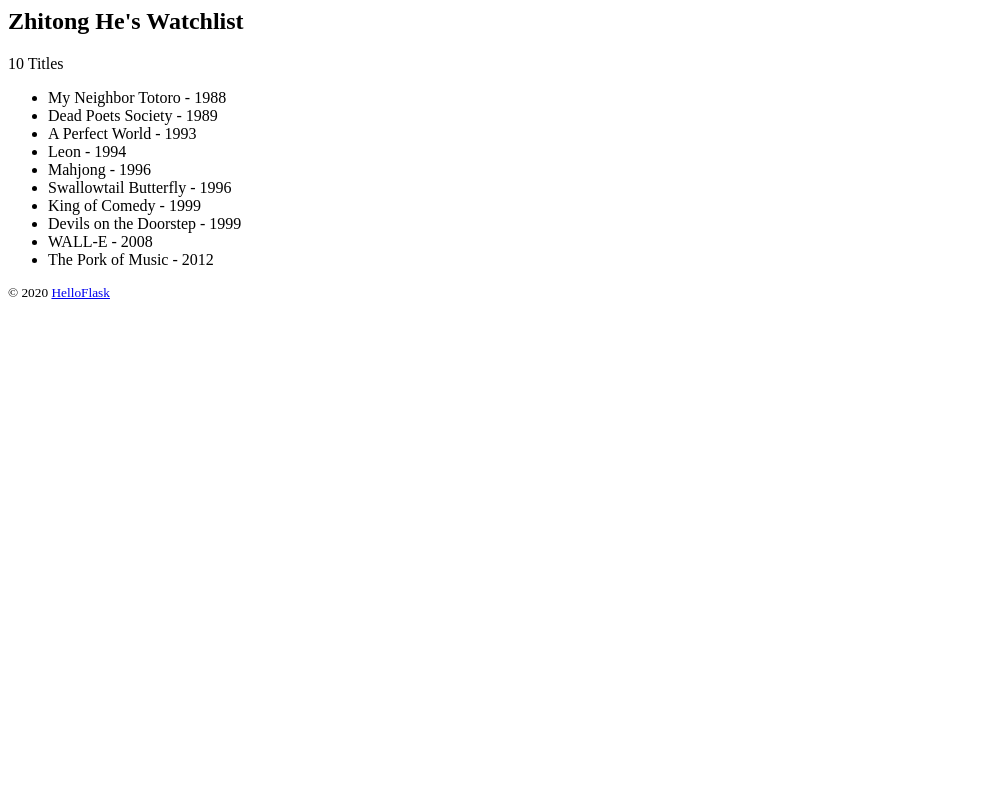
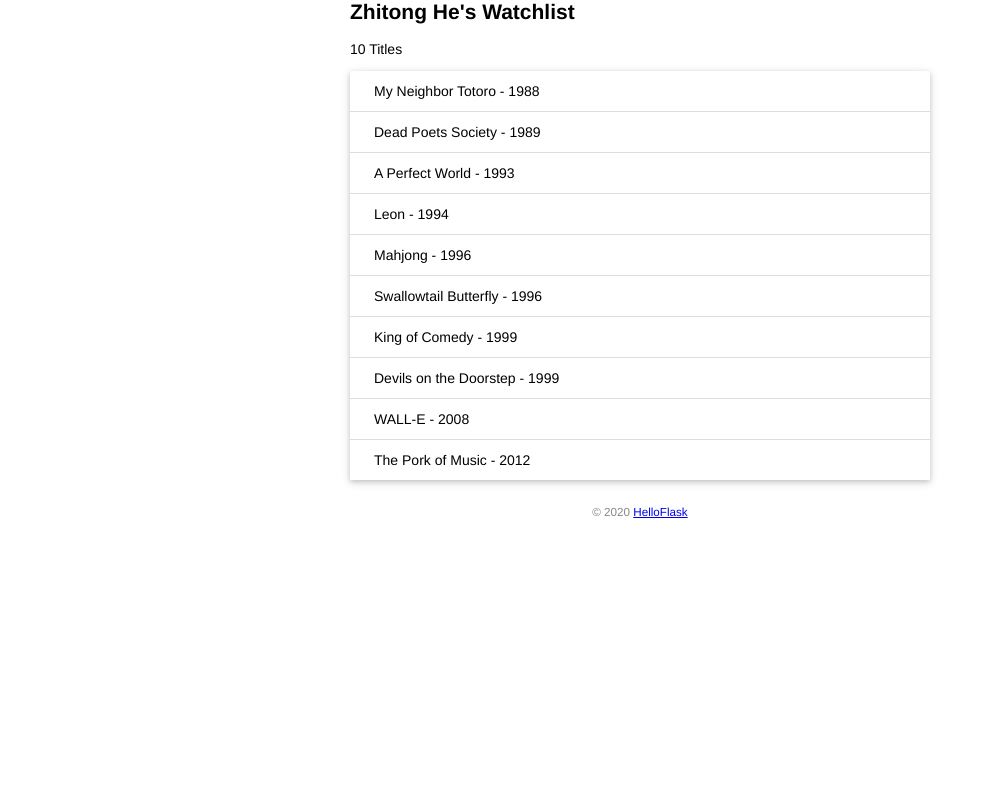
Before and after one commit to DRRMAST/watchlist, a Flask app: page / in a window 1280 px wide. Shown: the whole page, without its empty margins (0-988 px from the left). Run offline with Flask 2, Linux system fonts and the light colour scheme.

Commit message:
Add static files

```diff
--- a/app.py
+++ b/app.py
@@ -20,11 +20,11 @@ app = Flask(__name__)
 @app.route('/')
 def index():
 	return render_template('index.html', name=name, movies=movies)
+def hello():
+	return '<h1>Hello Totoro!</h1><img src="http://helloflask.com/totoro.gif">'
 
 @app.route('/index')
 @app.route('/home')
-def hello():
-	return '<h1>Hello Totoro!</h1><img src="http://helloflask.com/totoro.gif">'
 
 @app.route('/user/<name>')
 def user_page(name):
--- /dev/null
+++ b/static/style.css
@@ -0,0 +1,43 @@
+body {
+	margin:auto;
+	max-width: 580px;
+	font-size: 14px;
+	font-family: Helvetica, Arial, sans-serif;
+}
+
+footer {
+	color: #888;
+	margin-top: 15px;
+	text-align: center;
+	padding: 10px;
+}
+
+.zen {
+	width: 40px;
+}
+
+.movie-list {
+	list-style-type: none;
+	padding: 0;
+	margin-bottom: 10px;
+	box-shadow: 0 2px 5px 0 rgba(0 ,0 , 0, 0.16), 0 2px 10px 0 rgba(0, 0, 0, 0.12);
+}
+
+.movie-list li {
+	padding: 12px 24px;
+	border-bottom: 1px solid #ddd;
+}
+
+.movie-list li:last-child {
+	border-bottom: none;
+}
+
+.movie-list li:hover {
+	background-color: #f8f9fa;
+}
+
+.totoro {
+	display: block;
+	margin: 0 auto;
+	height: 100px;
+}
--- a/templates/index.html
+++ b/templates/index.html
@@ -2,11 +2,14 @@
 <head>
 	<meta charset="utf-8">
 	<title>{{ name }}'s Watchlist</title>
+	<link rel="stylesheet" href="{{ url_for('static', filename='style.css') }}" type="text/css">
 </head>
 <body>
-	<h2>{{ name }}'s Watchlist</h2>
+	<h2>
+		{{ name }}'s Watchlist
+	</h2>
 	<p>{{ movies|length }} Titles</p>
-	<ul>
+	<ul class="movie-list">
 		{% for movie in movies %}
 		<li>{{ movie.title }} - {{ movie.year }}</li>
 		{% endfor %}
```
Also changed, not shown: static/images/zen.jpeg (added), static/images/zen2.jpeg (added), static/images/zen3.jpg (added).
